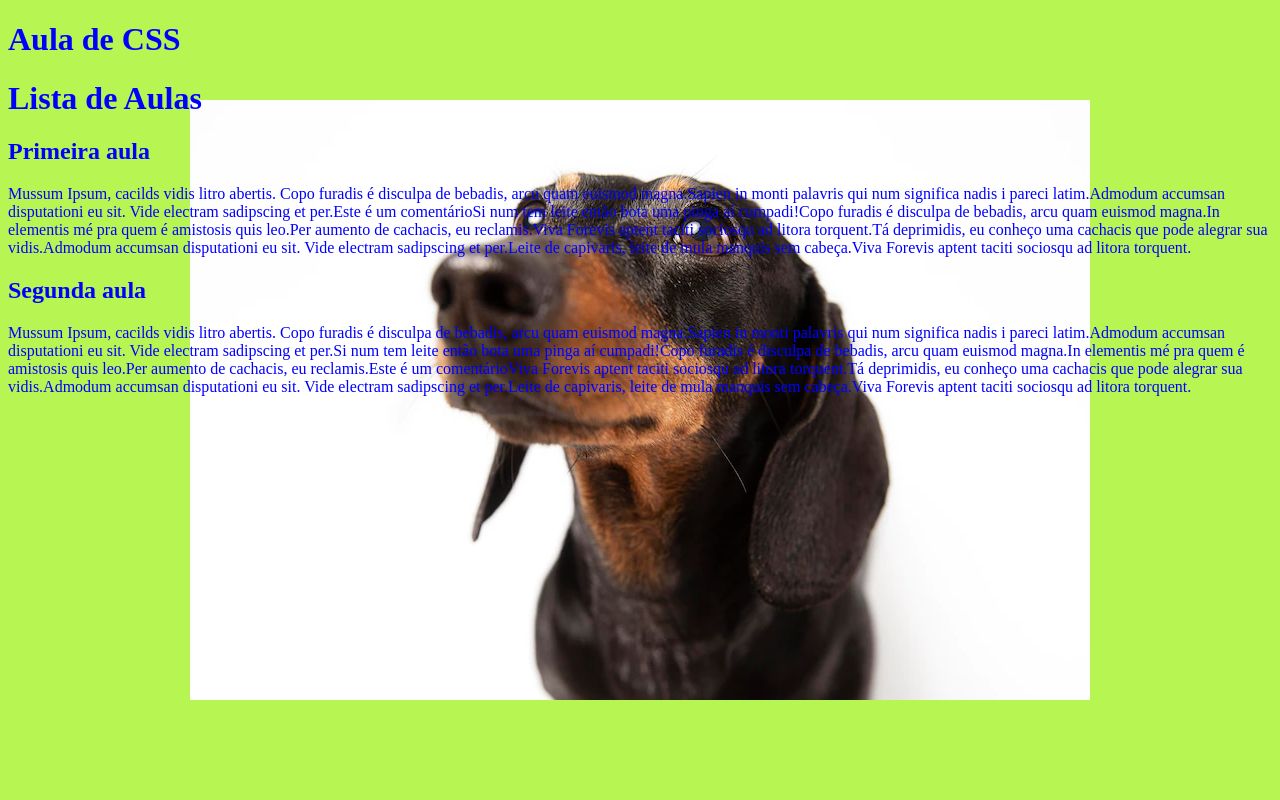
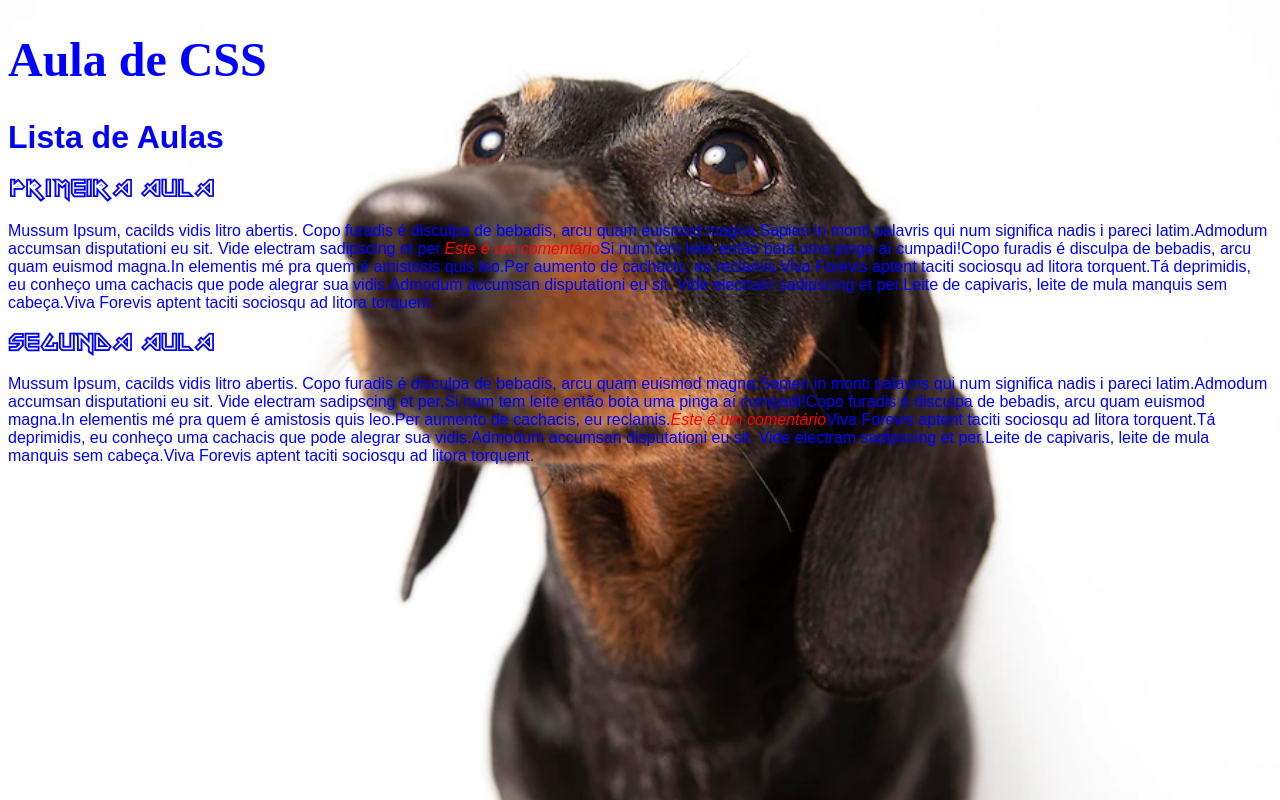
Before and after one commit to MiguelMenezes/css-start-by-capgemini, a plain HTML site: page index.html in a window 1280 px wide. Drawn offline with Linux system fonts and the light colour scheme.

Commit message:
Adicionada instruções de fontes, para aprendizado

```diff
--- a/index.html
+++ b/index.html
@@ -9,7 +9,7 @@
 </head>
 <body>
     <header>
-        <h1>Aula de CSS</h1>
+        <h1 class="titulo-css">Aula de CSS</h1>
     </header>
 
 <main>
--- a/style.css
+++ b/style.css
@@ -5,4 +5,28 @@ html{
     background-repeat: no-repeat;
     height: 100vh;
     background-position: center;
+    background-size: cover;
 }
+
+/*Definir sua própria fonte*/
+@font-face {
+    font-family: maiden;
+    src: url("./maiden.ttf");
+}
+
+main{
+    font-family: sans-serif
+}
+
+.titulo-aula{
+    font-family: "maiden" , cursive;
+}
+
+.comentario{
+    color: red;
+    font-style: italic;
+}
+
+.titulo-css{
+    font-size: 3rem;
+}
```
Also changed, not shown: cat-dog.png (added), maiden.ttf (added).
